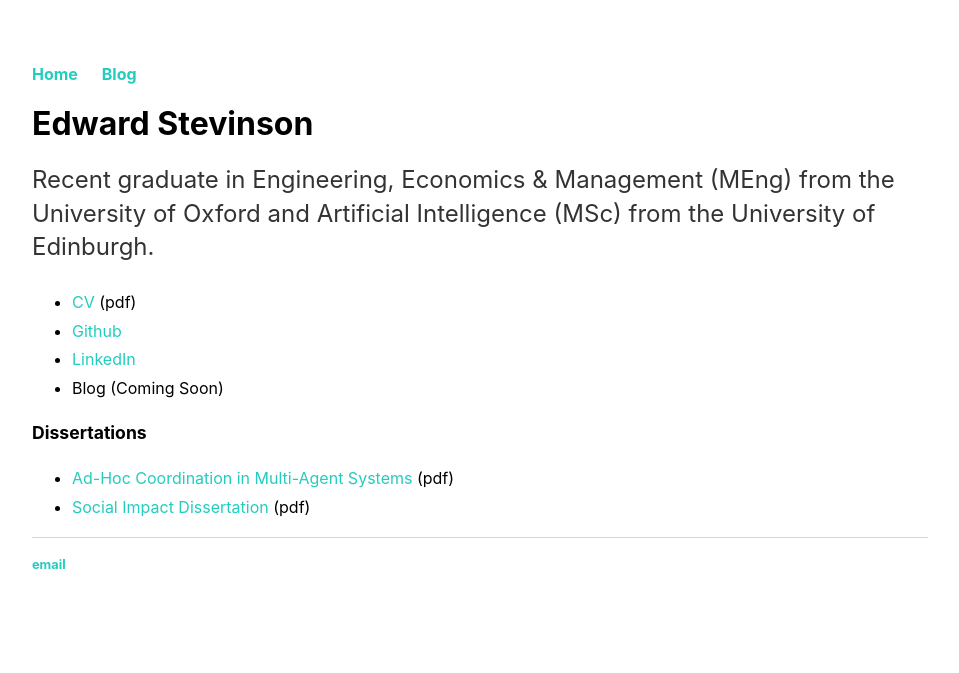
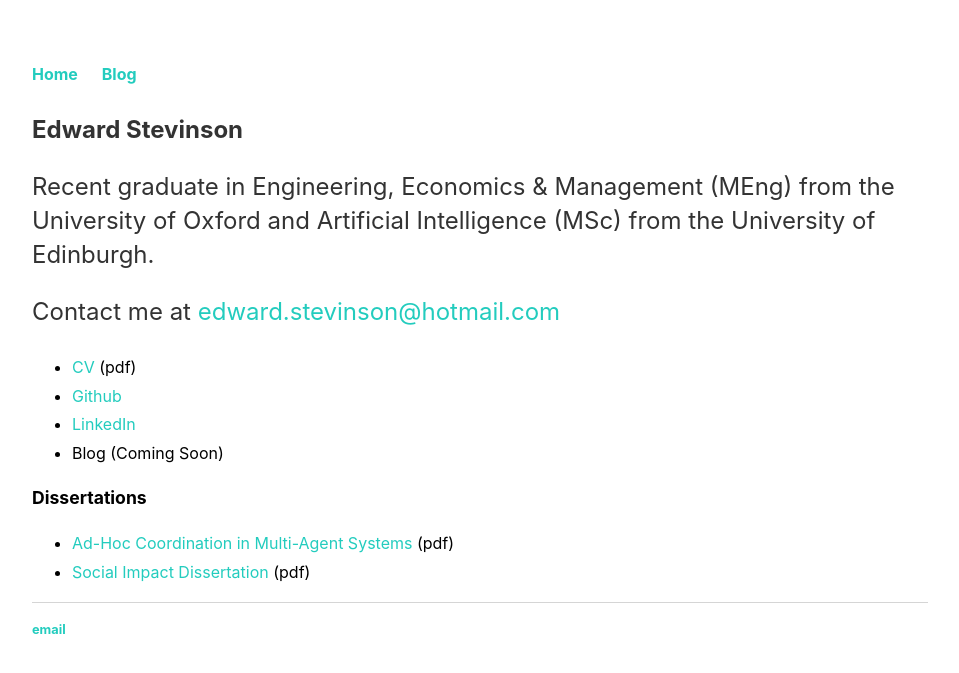
Before and after one commit to Stevinson/stevinson.github.io, a Jekyll site: the page built from index.md, in a window 1280 px wide. Shown: the top 673 px of the page, without its empty margins (160-1119 px from the left). Built offline with Jekyll 4.4.1, drawn with Linux system fonts in a browser that asks for light colours.

Commit message:
Update index.md

```diff
--- a/index.md
+++ b/index.md
@@ -3,9 +3,11 @@ layout: default
 title: Edward Stevinson
 ---
 
-# Edward Stevinson
+**Edward Stevinson**
 
 Recent graduate in Engineering, Economics & Management (MEng) from the University of Oxford and Artificial Intelligence (MSc) from the University of Edinburgh.
+
+Contact me at [edward.stevinson@hotmail.com](mailto:edward.stevinson@hotmail.com)
 
 * [CV](assets/stevinson_CV.pdf) (pdf)
 * [Github](https://www.github.com/stevinson)
```
